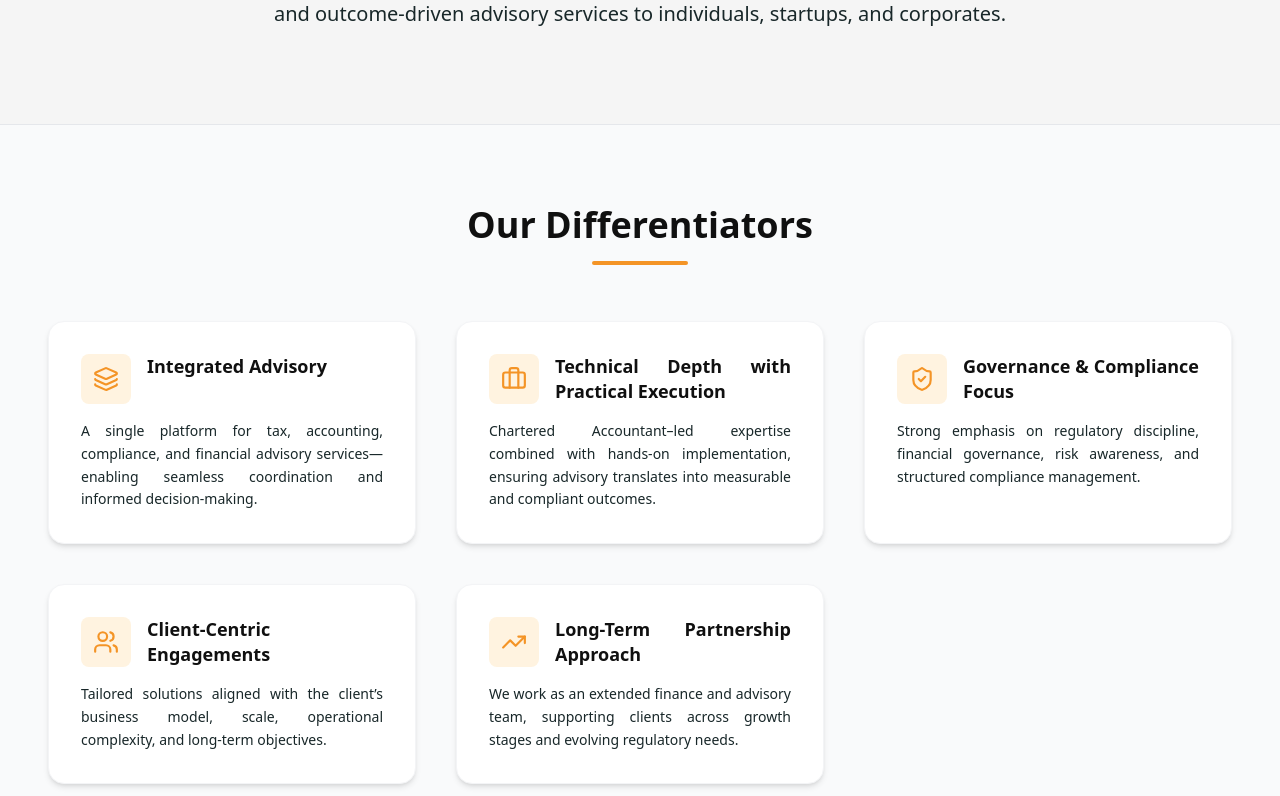
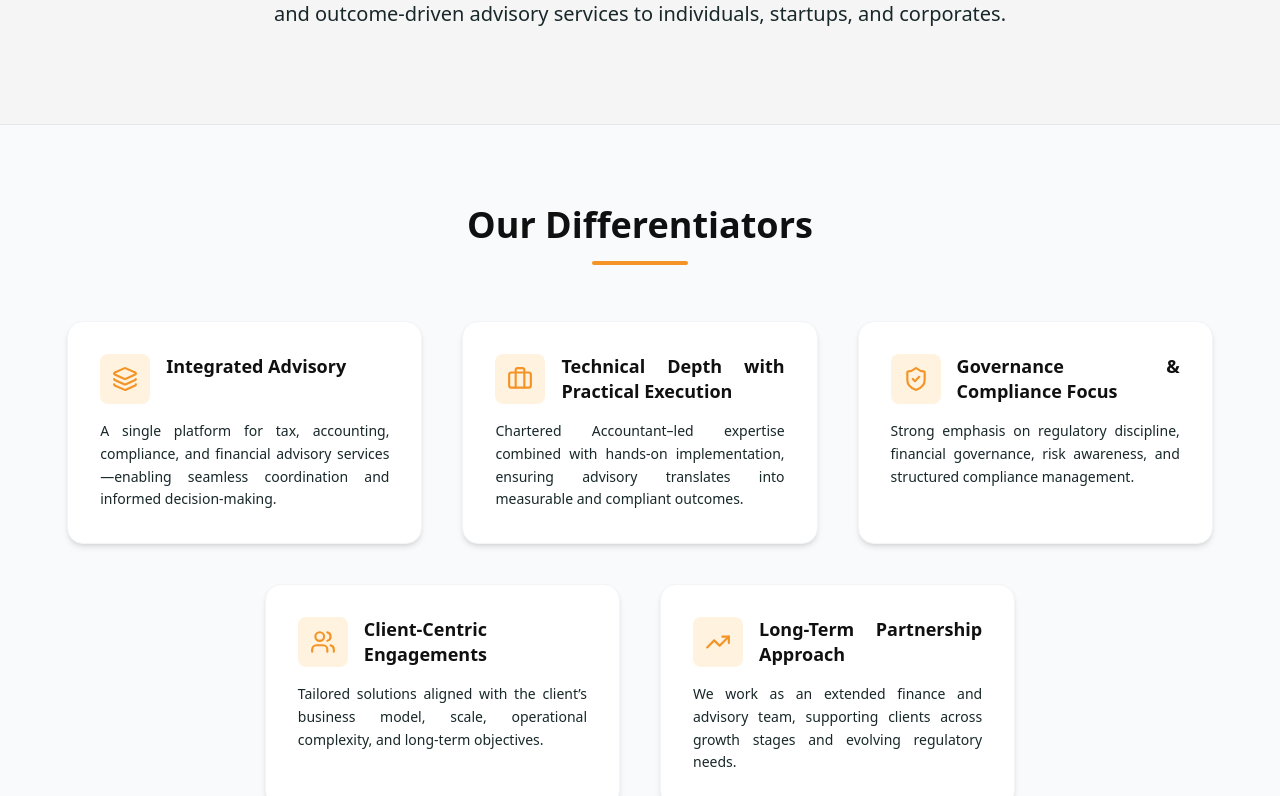
Before and after one commit to Peehu1308/Askca_website, a React (Vite) app: page /why in a window 1280 px wide. Shown: the part 304-1100 px from the top of the page. Built offline with nearby package versions, Linux system fonts and the light colour scheme.

Commit message:
Update Whyus.jsx

```diff
--- a/src/mini_screens/Whyus.jsx
+++ b/src/mini_screens/Whyus.jsx
@@ -57,20 +57,23 @@ const WhyUs = () => {
         </div>
       </section>
 
-      {/* FEATURES */}
-      <section className="px-6 md:px-12 py-20 max-w-7xl mx-auto">
+      <section className="px-6 md:px-12 py-20">
+  {/* SECTION HEADING */}
   <h2 className="text-4xl font-extrabold text-center mb-14">
     Our Differentiators
     <span className="block w-24 h-1 bg-[#F49426] mt-4 mx-auto rounded"></span>
   </h2>
 
-        <div className="grid sm:grid-cols-2 lg:grid-cols-3 gap-10">
+  {/* GRID CONTAINER */}
+  <div className="max-w-7xl mx-auto">
+    <div className="flex flex-wrap justify-center gap-10">
   {features.map((item, index) => {
     const Icon = item.icon;
     return (
       <div
         key={index}
-                className="bg-white border border-gray-100 rounded-2xl p-8 shadow-md hover:shadow-xl transition"
+        className="bg-white border border-gray-100 rounded-2xl p-8 shadow-md hover:shadow-xl transition
+                   w-full sm:w-[45%] lg:w-[30%] max-w-sm"
       >
         <div className="flex items-start gap-4 mb-4">
           <div className="p-3 rounded-lg bg-[#FFF3E0]">
@@ -87,7 +90,10 @@ const WhyUs = () => {
     );
   })}
 </div>
+
+  </div>
 </section>
+
 
       {/* TRUST STRIP */}
       <section className="px-6 md:px-12 py-16 bg-[#FFF9C4]">
```
Lines whose indentation alone changed are shown as unchanged.
